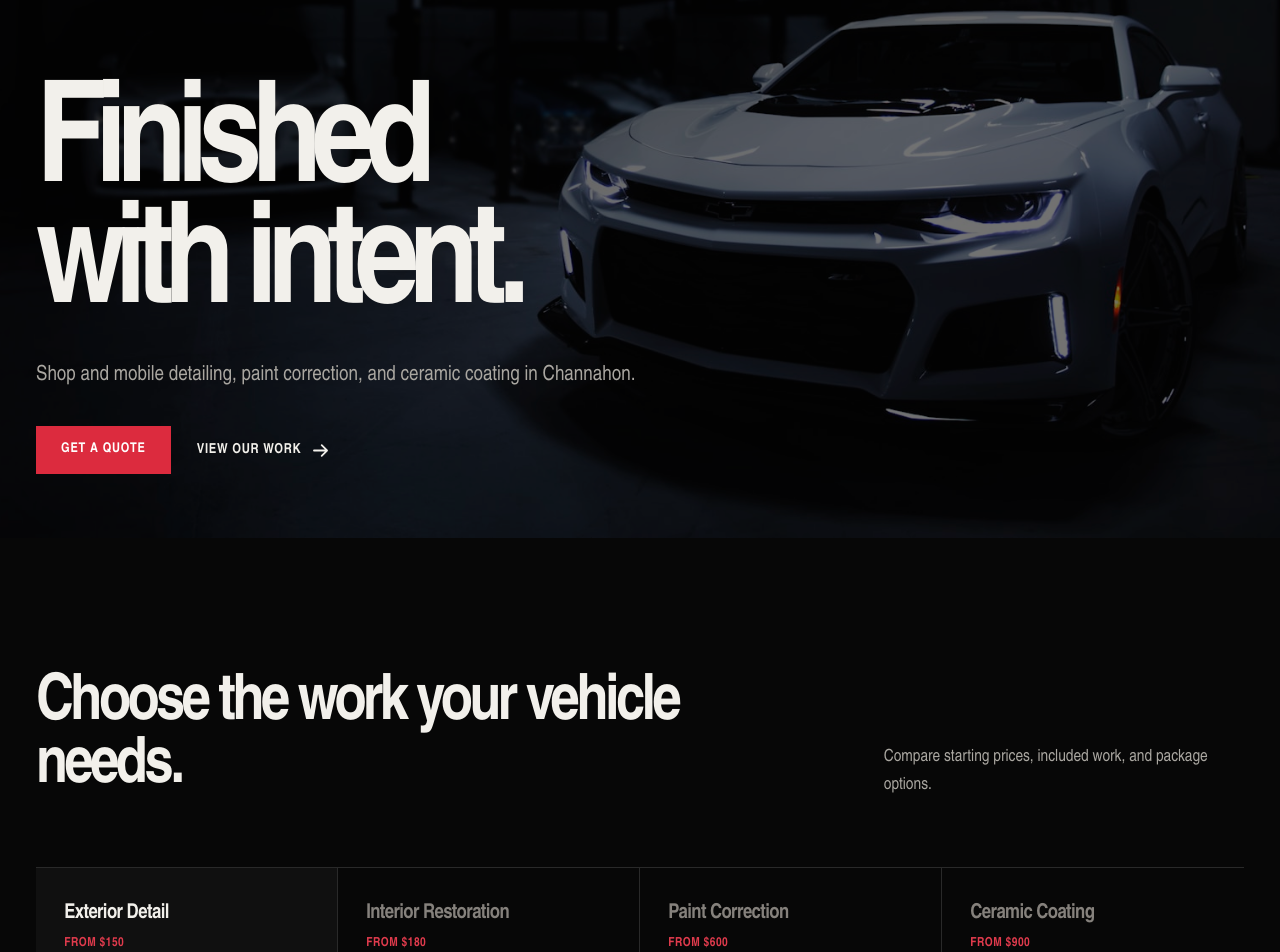
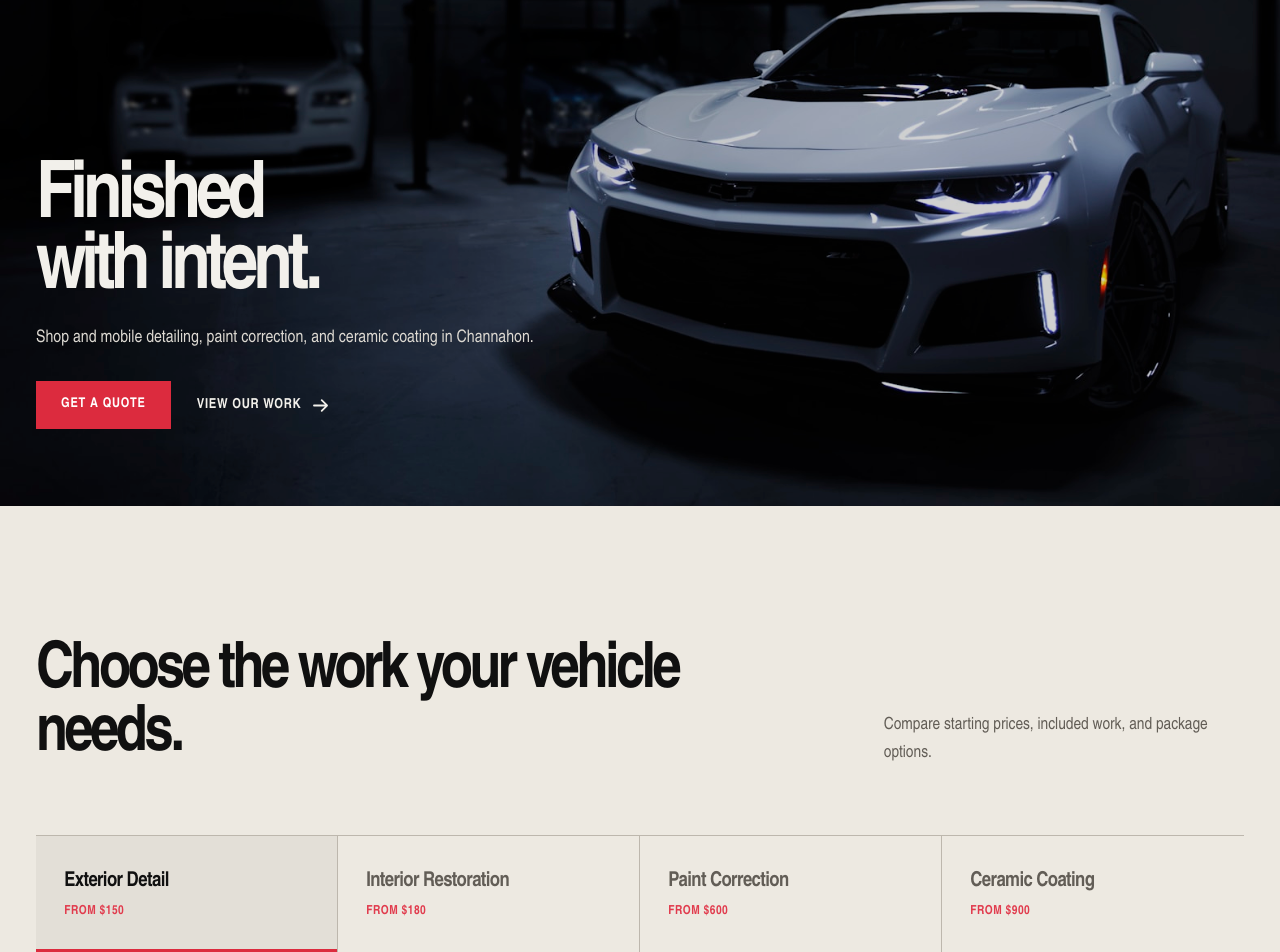
Before and after one commit to Player23man/CandC, a React (Vite) app: page / in a window 1280 px wide. Shown: the part 262-1214 px from the top of the page. Built offline with nearby package versions, Linux system fonts and the light colour scheme.

Commit message:
feat: polish home opening with print services

```diff
--- a/src/styles/home.css
+++ b/src/styles/home.css
@@ -27,6 +27,60 @@
 
 .service-board-section {
   border-bottom: 1px solid var(--line);
+}
+
+.service-board-section--print {
+  border-color: #bdb7ad;
+  background: var(--print);
+  color: var(--print-text);
+}
+
+.service-board-section--print .service-board,
+.service-board-section--print .service-board__mobile-item,
+.service-board-section--print .service-board__desktop,
+.service-board-section--print .service-board__tabs,
+.service-board-section--print .service-board__tab {
+  border-color: #bdb7ad;
+}
+
+.service-board-section--print .service-board-section__heading p,
+.service-board-section--print .service-board__description,
+.service-board-section--print .service-board__selected,
+.service-board-section--print .service-board__lists ul {
+  color: #625d56;
+}
+
+.service-board-section--print .service-board__mobile-trigger,
+.service-board-section--print .service-board__overview h3,
+.service-board-section--print .service-board__list-title,
+.service-board-section--print .text-link {
+  color: var(--print-text);
+}
+
+.service-board-section--print .service-board__mobile-trigger svg {
+  color: #6f6961;
+}
+
+.service-board-section--print .service-board__mobile-trigger[aria-expanded="true"] svg {
+  color: var(--signal);
+}
+
+.service-board-section--print .service-board__tab {
+  color: #625d56;
+}
+
+.service-board-section--print .service-board__tab:hover,
+.service-board-section--print .service-board__tab[data-active="true"] {
+  background: rgb(16 16 16 / 0.045);
+  color: var(--print-text);
+}
+
+.service-board-section--print .service-board__panel {
+  background: transparent;
+}
+
+.service-board-section--print .service-board__image-wrap {
+  background: #d5cfc5;
 }
 
 .service-board-section__heading {
--- a/src/styles/layout.css
+++ b/src/styles/layout.css
@@ -103,11 +103,37 @@
 }
 
 .campaign-hero--home {
-  min-height: 100dvh;
+  min-height: min(940px, 96dvh);
 }
 
 .campaign-hero--home .campaign-hero__image {
-  object-position: 62% center;
+  object-position: 64% center;
+}
+
+.campaign-hero--home .campaign-hero__scrim {
+  background: rgb(4 4 4 / 0.18);
+}
+
+.campaign-hero--home .campaign-hero__content {
+  padding-block: 0 clamp(54px, 6vw, 86px);
+}
+
+.campaign-hero--home h1 {
+  max-width: 9ch;
+  margin-bottom: 20px;
+  font-size: clamp(3.25rem, 6.2vw, 5.9rem);
+  letter-spacing: -0.065em;
+  line-height: 0.9;
+}
+
+.campaign-hero--home p {
+  max-width: 540px;
+  color: #ddd9d2;
+  font-size: clamp(1rem, 1.35vw, 1.16rem);
+}
+
+.campaign-hero--home .campaign-hero__actions {
+  margin-top: 28px;
 }
 
 .campaign-hero--portfolio {
@@ -397,7 +423,26 @@
   }
 
   .campaign-hero--home .campaign-hero__image {
-    object-position: 69% center;
+    object-position: 68% center;
+  }
+
+  .campaign-hero--home {
+    min-height: min(760px, 90dvh);
+  }
+
+  .campaign-hero--home .campaign-hero__content {
+    padding-block: 0 42px;
+  }
+
+  .campaign-hero--home h1 {
+    max-width: 7ch;
+    margin-bottom: 18px;
+    font-size: clamp(3.05rem, 14vw, 3.8rem);
+  }
+
+  .campaign-hero--home p {
+    max-width: 32ch;
+    color: #e4e0d9;
   }
 
   .specialist-rail__item {
```
